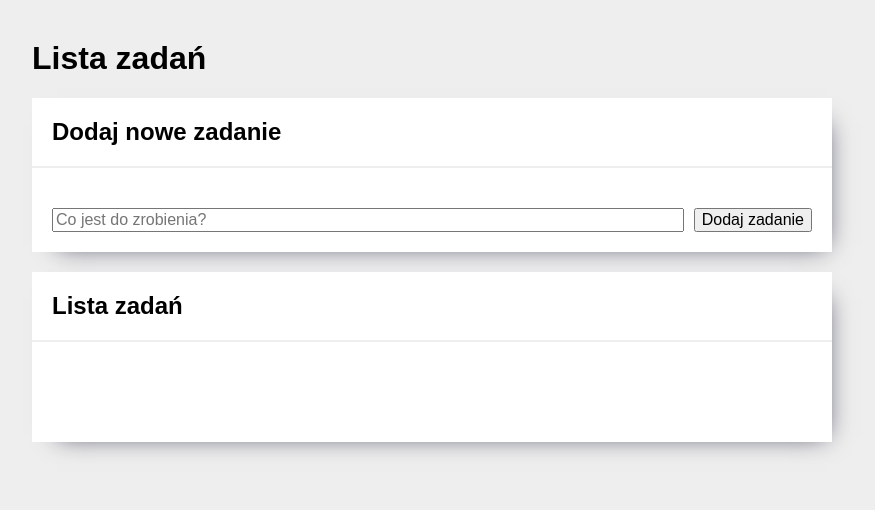
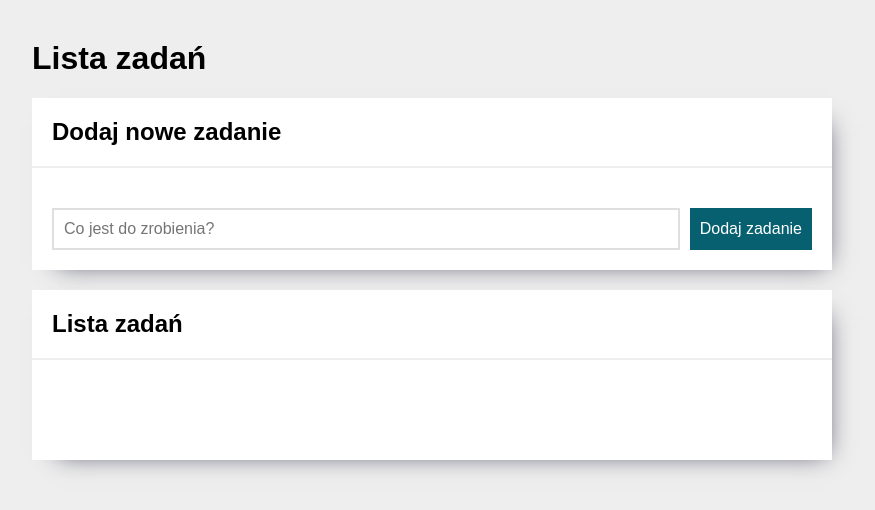
Before and after one commit to Paupio/to-do-list, a plain HTML site: page index.html in a window 1280 px wide. Shown: the whole page, without its empty margins (208-1083 px from the left). Drawn offline with nearby package versions, Linux system fonts and the light colour scheme; a web font is replaced by a local one.

Commit message:
updated form style

```diff
--- a/css/form.css
+++ b/css/form.css
@@ -10,3 +10,24 @@
         grid-template-columns: 1fr;
     }
 }
+
+.form__input {
+    border: 2px solid rgb(223, 223, 223);
+    padding: 10px;
+}
+
+.form__button {
+    background: rgb(6, 96, 112);
+    border: 0px;
+    color: rgb(255, 255, 255);
+    padding: 10px;
+    cursor: pointer;
+}
+
+.form__button:hover {
+    background: rgb(3, 132, 155);
+}
+
+.form__button:active {
+    outline: auto black;
+}
```
